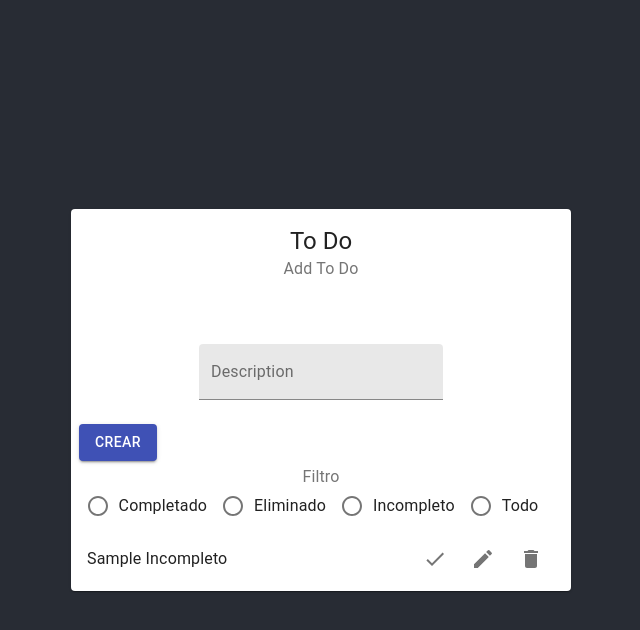
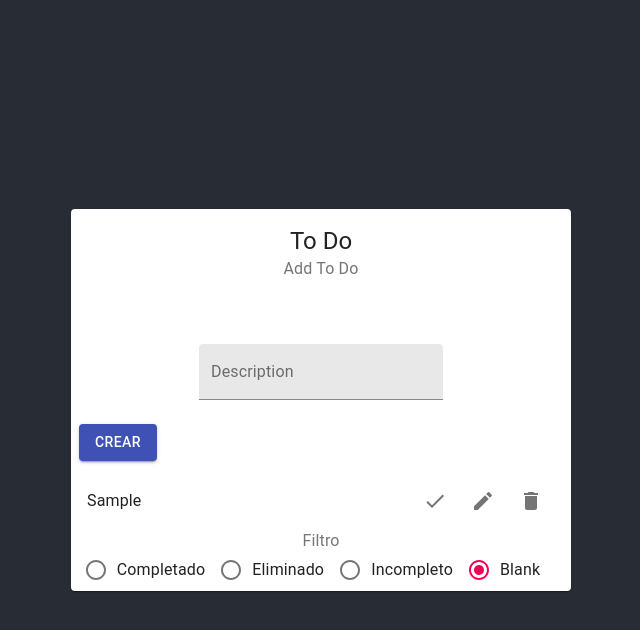
Before and after one commit to DaaGeney/prueba, a React (Create React App) app: page / in a window 1280 px wide. Both pictures are taken after typing "Sample" into the empty fields and a click on the button "CREAR". Shown: the top 630 px of the page, without its empty margins (319-959 px from the left). Built offline with nearby package versions, Linux system fonts and the light colour scheme; the HTML template or start-up script is replaced by a standard one.

Commit message:
Filter first part

```diff
--- a/src/components/ToDoList.jsx
+++ b/src/components/ToDoList.jsx
@@ -1,5 +1,4 @@
 import React from 'react';
-import { makeStyles } from '@material-ui/core/styles';
 import ListItem from '@material-ui/core/ListItem';
 import ListItemText from '@material-ui/core/ListItemText';
 import IconButton from '@material-ui/core/IconButton';
@@ -24,7 +23,7 @@ export default function ToDoList(props) {
 
     return (
         <ListItem key={toDo}>
-            <ListItemText primary={` ${toDo} ${estado}`} />
+            <ListItemText primary={` ${toDo} `} />
             <IconButton  onClick={completeItem} aria-label="delete">
                 <DoneIcon />
             </IconButton>
--- a/src/components/index.jsx
+++ b/src/components/index.jsx
@@ -14,7 +14,8 @@ import RadioGroup from '@material-ui/core/RadioGroup';
 import FormControlLabel from '@material-ui/core/FormControlLabel';
 import FormControl from '@material-ui/core/FormControl';
 import FormLabel from '@material-ui/core/FormLabel';
-
+import ListItem from '@material-ui/core/ListItem';
+import ListItemText from '@material-ui/core/ListItemText';
 
 const useStyles = makeStyles({
   root: {
@@ -43,10 +44,11 @@ function IndexCard() {
   const [oldTask, setOld] = useState("");
   const [textSnack, setTextSnack] = useState("");
   const [toDoList, settoDoList] = useState([]);
+  const [auxToDoList, setAuxTodoList] = useState([]);
   const [open, setOpen] = React.useState(false);
   const validateCreation = new RegExp("^.{6,40}$");
   const [edit, setEdit] = useState(false);
-  const [value, setValue] = React.useState('female');
+  const [value, setValue] = React.useState('Blank');
   let handleChange = (e) => {
     setTask(e.target.value)
   }
@@ -71,21 +73,41 @@ function IndexCard() {
     } else {
       snackBar("Esta tarea ya fue completada o eliminada");
     }
+  }
 
-  }
   const onComplete = (id) => {
-    let temp = toDoList.map(e => e.toDo === id ? { ...e, estado: "Completado" } : e)
-    settoDoList([...temp]);
+    const result = toDoList.filter(e => e.toDo === id);
+    if (result[0].estado === 'Incompleto') {
+      let temp = toDoList.map(e => e.toDo === id ? { ...e, estado: "Completado" } : e)
+      settoDoList([...temp]);
+    } else {
+      snackBar("Esta tarea ya fue completada o eliminada");
+    }
   }
 
   const onEdit = (id) => {
-    setTask(id)
-    setOld(id)
-    setEdit(true)
+    const result = toDoList.filter(e => e.toDo === id);
+    if (result[0].estado === 'Incompleto') {
+      setTask(id)
+      setOld(id)
+      setEdit(true)
+    } else {
+      snackBar("Esta tarea ya fue completada o eliminada");
+    }
+
   }
 
+  const ToDoListAux = (props) => {
+    const { toDo } = props;
+    return (
+      <ListItem key={toDo}>
+        <ListItemText primary={` ${toDo} `} />
+      </ListItem>
+    );
+  }
   const handleRadio = (event) => {
     setValue(event.target.value);
+    setAuxTodoList([...toDoList.filter(e => e.estado === event.target.value)])
   };
 
   const handleClick = (e) => {
@@ -95,10 +117,12 @@ function IndexCard() {
         settoDoList([...toDoList, { toDo: task, estado: "Incompleto" }]);
         setTask('')
       } else {
+
         let temp = toDoList.map(e => e.toDo === oldTask ? { ...e, toDo: task } : e)
         settoDoList([...temp]);
         setEdit(false)
         setTask('')
+        setValue('Blank')
       }
 
     } else {
@@ -127,19 +151,24 @@ function IndexCard() {
             {edit ? "Editar" : "Crear"}
           </Button>
         </CardActions>
+        {
+          toDoList.map(e => <ToDoList key={e.toDo} toDo={e.toDo} estado={e.estado} onDelete={onDelete} onEdit={onEdit} onComplete={onComplete} />)
+        }
         <FormControl component="fieldset">
           <FormLabel component="legend">Filtro</FormLabel>
-          <RadioGroup row aria-label="Filtro" name="gender1" value={value} onChange={handleRadio}>
+          <RadioGroup row aria-label="Filtro" name="gender1" color="blue" value={value} onChange={handleRadio}>
             <FormControlLabel value="Completado" control={<Radio />} label="Completado" />
             <FormControlLabel value="Eliminado" control={<Radio />} label="Eliminado" />
             <FormControlLabel value="Incompleto" control={<Radio />} label="Incompleto" />
-            <FormControlLabel value="Todo" control={<Radio />} label="Todo" />
+            <FormControlLabel value="Blank" control={<Radio />} label="Blank" />
+
           </RadioGroup>
         </FormControl>
         {
-          toDoList.map(e => <ToDoList key={e.toDo} toDo={e.toDo} estado={e.estado} onDelete={onDelete} onEdit={onEdit} onComplete={onComplete} />)
+          auxToDoList.map(e => <ToDoListAux key={e.toDo} toDo={e.toDo} />)
         }
       </Card>
+
     </form>
 
   );
```
